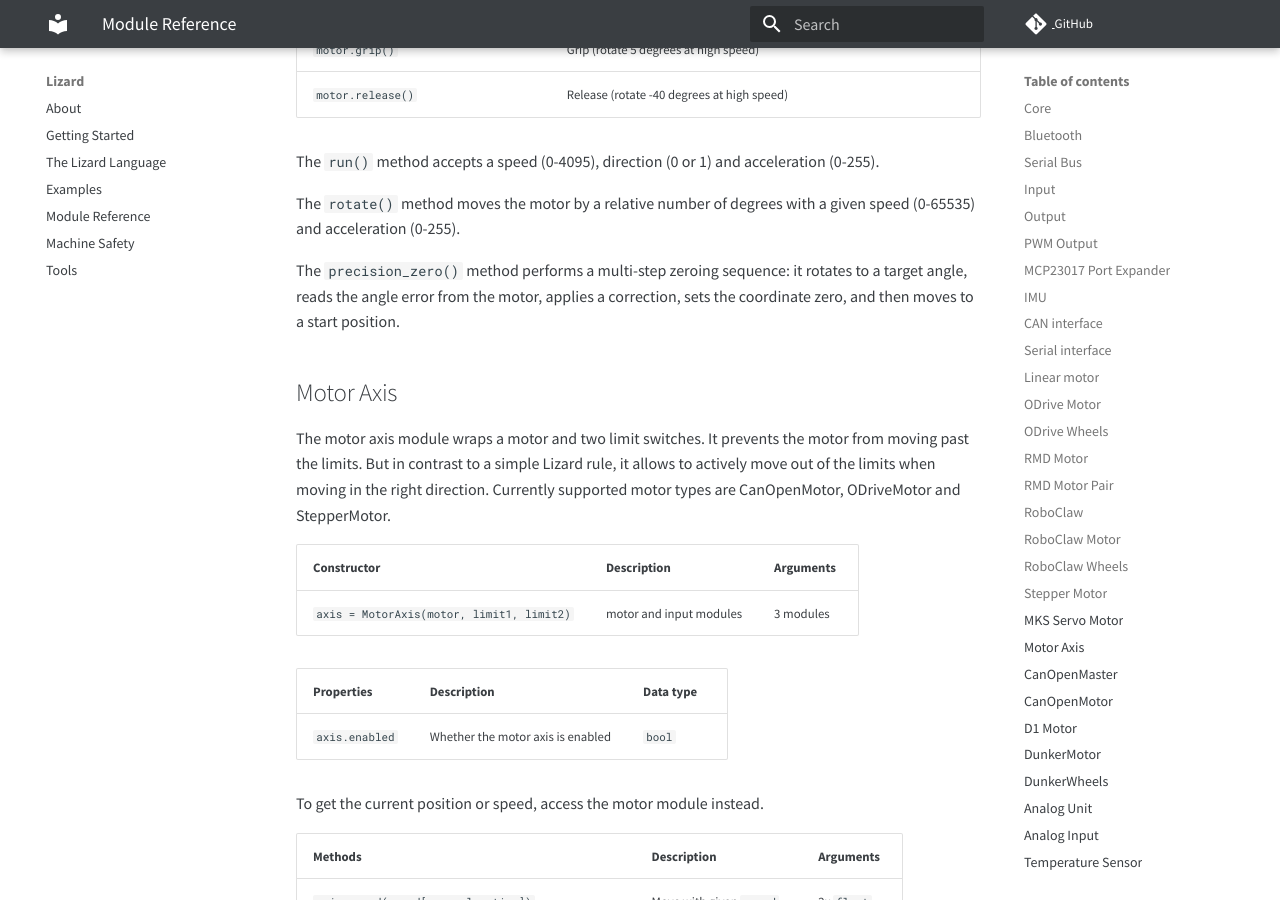
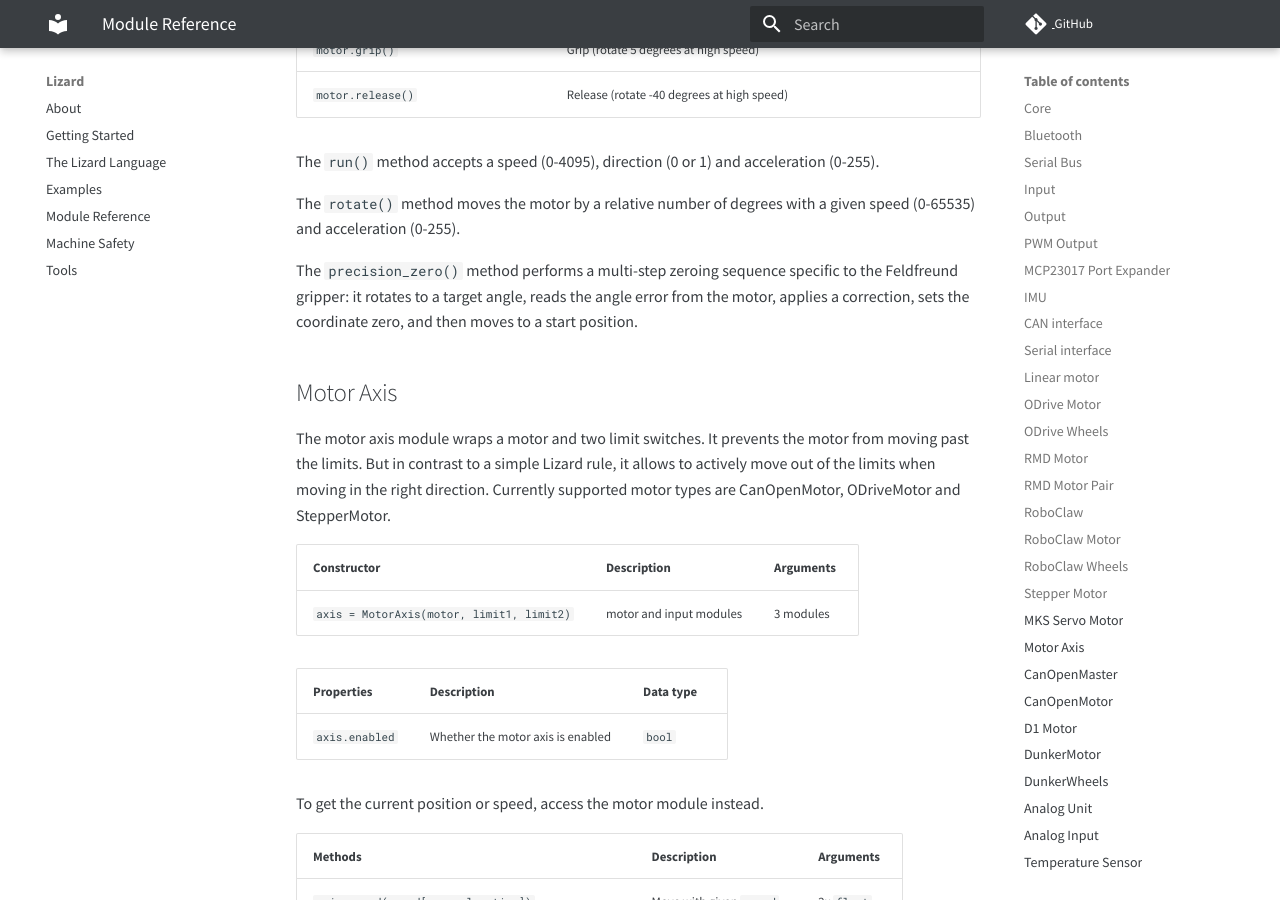
Before and after one commit to zauberzeug/lizard, an MkDocs documentation site: the page built from docs/module_reference.md, in a window 1280 px wide and 900 px high, scrolled down 22551 px. Built offline with MkDocs 1.6.1 and Material for MkDocs 9.7.7, drawn with Linux system fonts in a browser that asks for light colours; comment, search, counter and statistics services are not loaded.

Commit message:
make docs more specific

```diff
--- a/docs/module_reference.md
+++ b/docs/module_reference.md
@@ -666,7 +666,7 @@ The `run()` method accepts a speed (0-4095), direction (0 or 1) and acceleration
 
 The `rotate()` method moves the motor by a relative number of degrees with a given speed (0-65535) and acceleration (0-255).
 
-The `precision_zero()` method performs a multi-step zeroing sequence: it rotates to a target angle, reads the angle error from the motor, applies a correction, sets the coordinate zero, and then moves to a start position.
+The `precision_zero()` method performs a multi-step zeroing sequence specific to the Feldfreund gripper: it rotates to a target angle, reads the angle error from the motor, applies a correction, sets the coordinate zero, and then moves to a start position.
 
 ## Motor Axis
 
```
